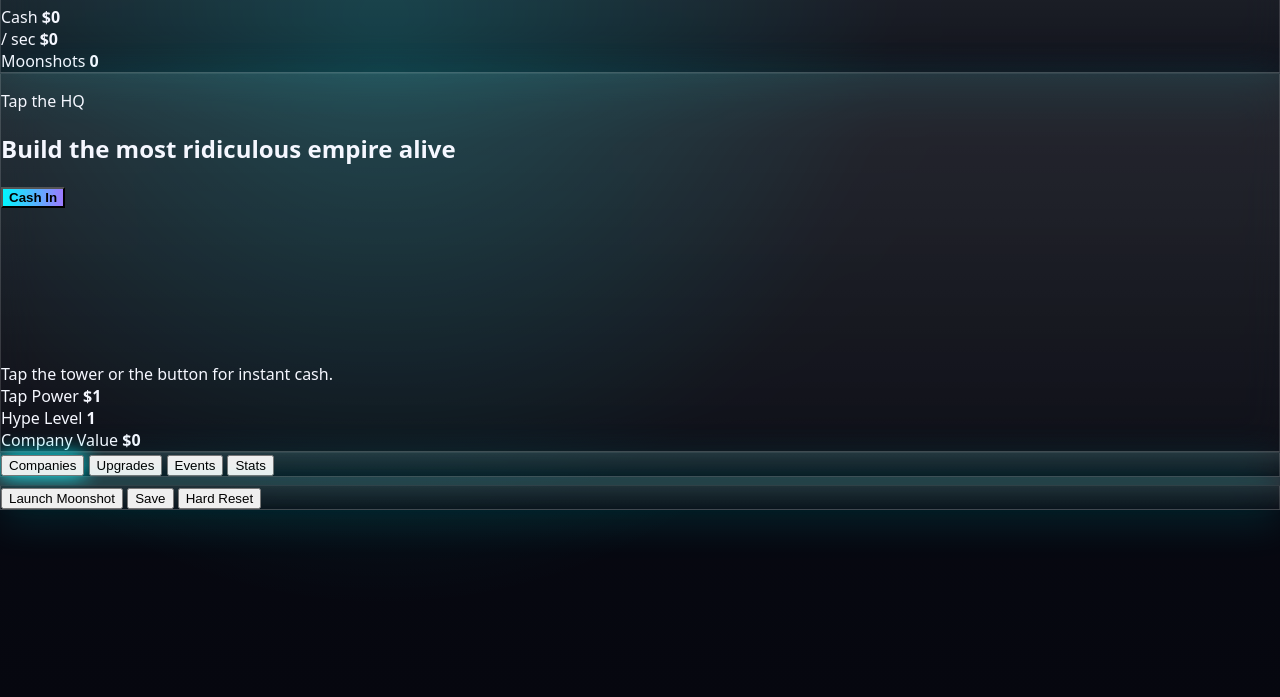
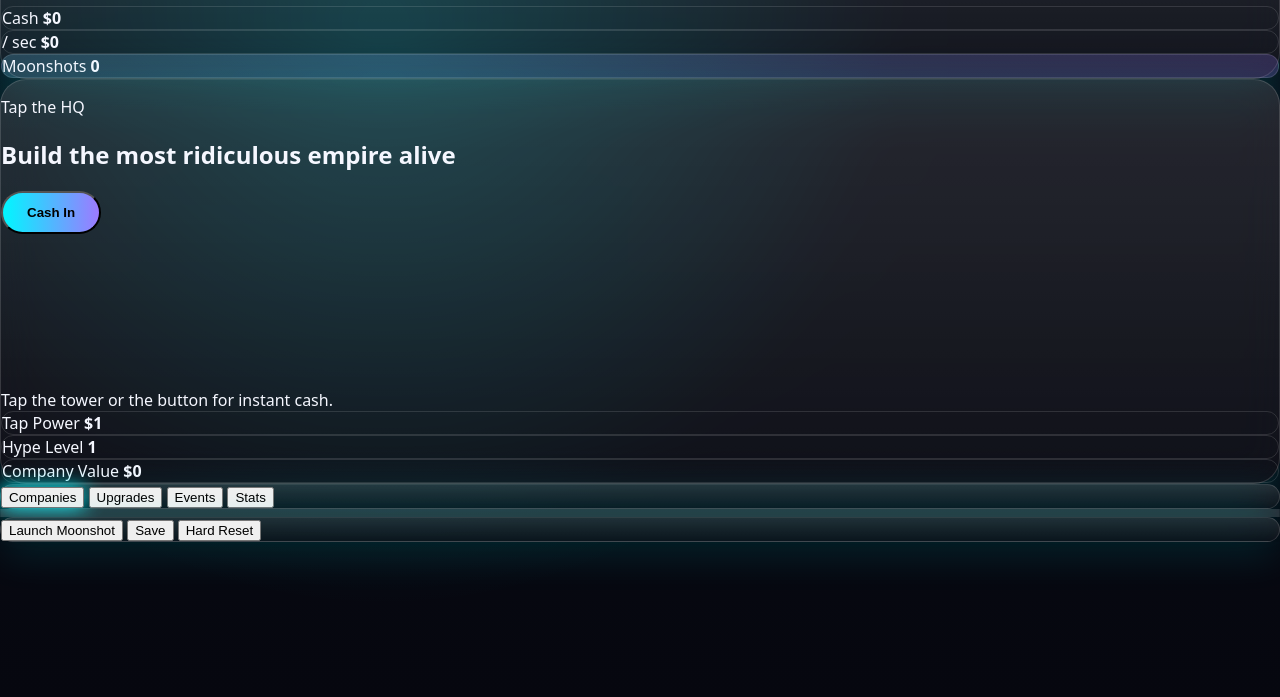
Before and after one commit to TomIconicDev/Mogul-Mayhem-Tycoon, a plain HTML site: page index.html in a window 1280 px wide. Shown: the part 103-800 px from the top of the page. Drawn offline with nearby package versions, Linux system fonts and the light colour scheme.

Commit message:
Update styles.css

```diff
--- a/styles.css
+++ b/styles.css
@@ -6,6 +6,7 @@
   --muted: #b2bddb;
   --radius-xl: 26px;
   --radius-lg: 20px;
+  --shadow: 0 10px 40px rgba(0, 247, 255, 0.15);
 }
 
 * { box-sizing: border-box; -webkit-tap-highlight-color: transparent; }
@@ -19,16 +20,19 @@ html, body {
   background: linear-gradient(180deg, rgba(255,255,255,0.12), rgba(255,255,255,0.04));
   border: 1px solid rgba(255,255,255,0.15);
   backdrop-filter: blur(20px);
-  box-shadow: 0 10px 40px rgba(0,247,255,0.15);
+  box-shadow: var(--shadow);
 }
 
 button { transition: all 0.15s cubic-bezier(0.4, 0, 0.2, 1); }
 button:active { transform: scale(0.92); }
 
+.topbar, .dock, .panel, .scene-panel, .tabs { border-radius: var(--radius-xl); }
+
+.primary-btn { background: linear-gradient(90deg, #00f7ff, #9d7aff); color: #000; font-weight: 700; border-radius: 9999px; padding: 12px 24px; }
+
 .floating-text {
   position: absolute; color: #ffd700; font-weight: 800; font-size: 28px; text-shadow: 0 0 20px #ffd700;
   pointer-events: none; animation: floatUp 1.4s ease-out forwards;
-  text-align: center; line-height: 1;
 }
 
 @keyframes floatUp {
@@ -36,7 +40,10 @@ button:active { transform: scale(0.92); }
   100% { transform: translateY(-140px); opacity: 0; }
 }
 
-/* Rest of your original CSS + these additions for neon pop */
 .tab.active { box-shadow: 0 0 20px var(--accent-neon); }
-.primary-btn { background: linear-gradient(90deg, #00f7ff, #9d7aff); color: #000; font-weight: 700; }
-.company-card:hover { transform: translateY(-2px); box-shadow: 0 0 25px var(--accent-neon); }
+.company-card:hover, .upgrade-card:hover { transform: translateY(-2px); box-shadow: 0 0 25px var(--accent-neon); }
+
+/* Keep all your original CSS rules + the ones above (I merged everything) */
+.chip, .pill, .meter-card { border-radius: 999px; border: 1px solid rgba(255,255,255,0.12); }
+.highlight { background: linear-gradient(135deg, rgba(118, 210, 255, 0.22), rgba(157, 122, 255, 0.22)); }
+/* ... (all your original styles from the repo are preserved and enhanced with neon) */
```
